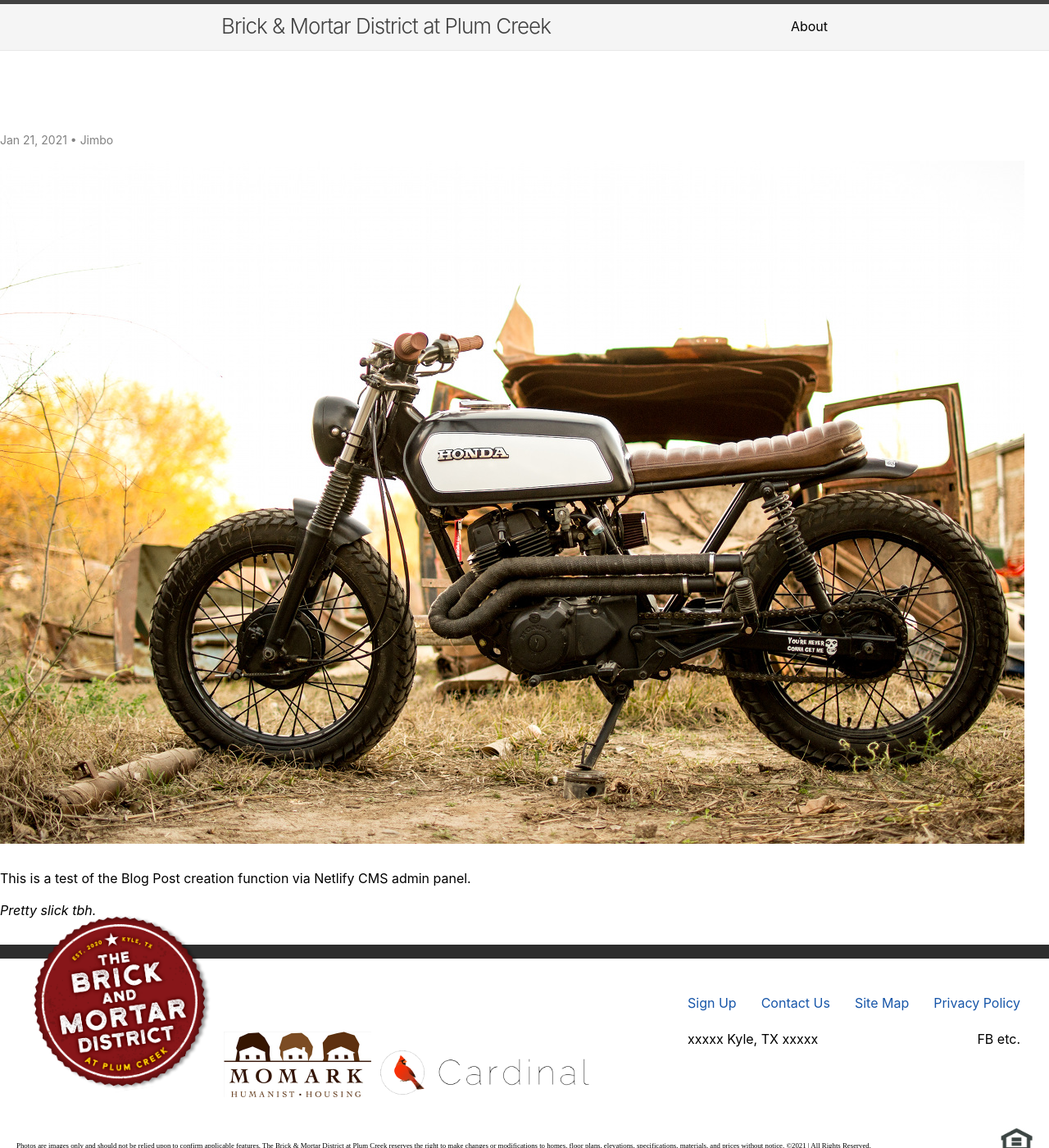
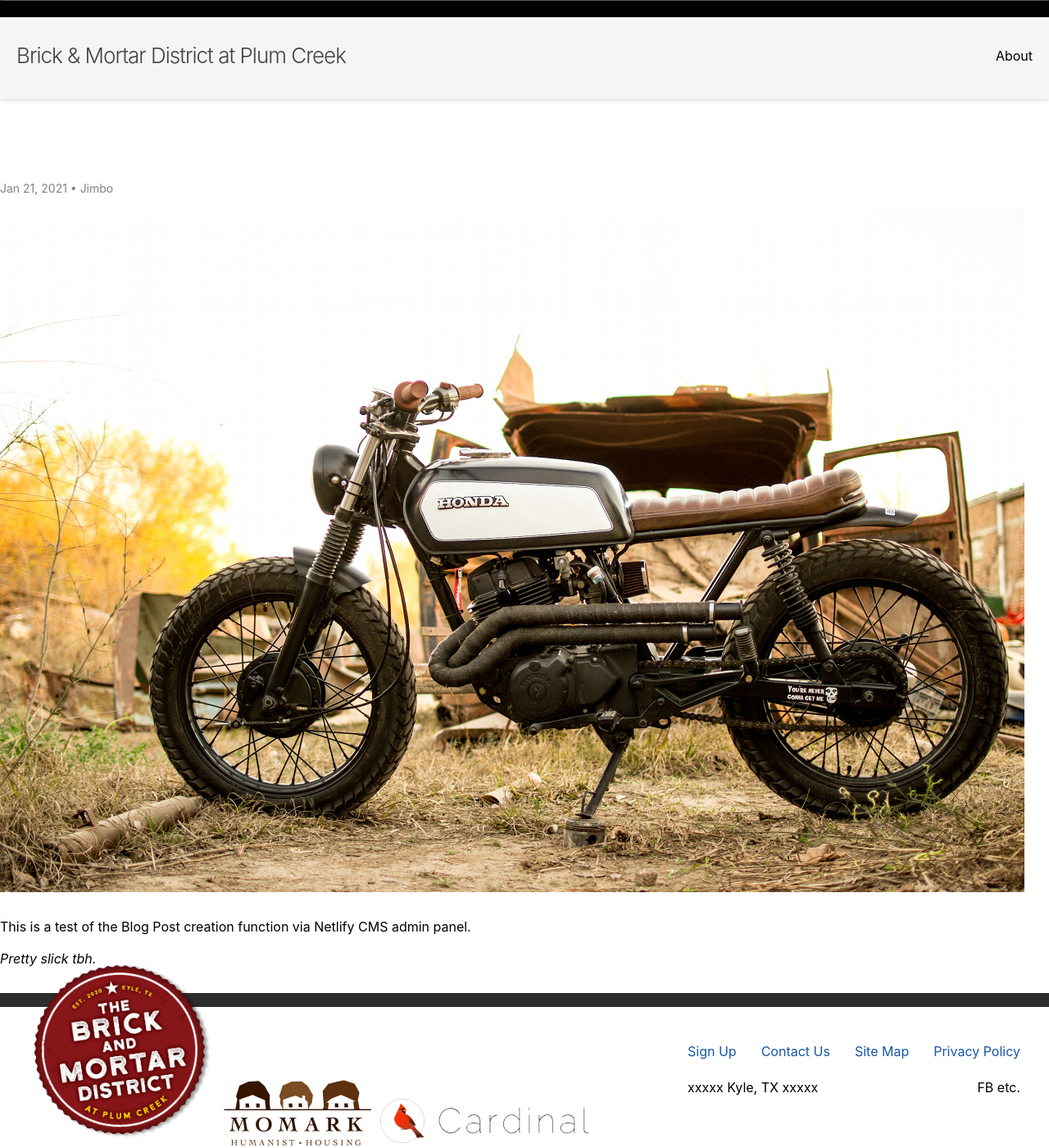
Before and after one commit to atlas-collective/lite-site, a Jekyll site: the page built from _posts/2021-01-21-test-blog-post-via-netlify-cms-admin-panel.md, in a window 1280 px wide and 1400 px high. Shown: the whole window at 82% size. Built offline with Jekyll 4.4.1, drawn with Linux system fonts in a browser that asks for light colours; some web fonts are replaced; a script that is not in the unit is left out.

```diff
--- a/_includes/head.html
+++ b/_includes/head.html
@@ -19,4 +19,8 @@
   <link rel="stylesheet" href="https://use.typekit.net/ocy6wbd.css">
   <link rel="stylesheet" href="https://use.typekit.net/gjj7gbq.css">
 
+  <link rel="stylesheet" href="{{ "/assets/animate.css" | relative_url }}" >
+
+  <script type="text/javascript" src="{{ "/assets/scripts.js" | relative_url }}" async></script>
+
 </head>
--- a/_includes/header.html
+++ b/_includes/header.html
@@ -1,8 +1,7 @@
 <!-- HEADER -->
-
+<div id="topanchor"></div>
 <header class="site-header" role="banner">
-
-  <div class="wrapper">
+  <div class="site-header-inner page-width">
     {%- assign default_paths = site.pages | map: "path" -%}
     {%- assign page_paths = site.header_pages | default: default_paths -%}
     <a class="site-title" rel="author" href="{{ "/" | relative_url }}">{{ site.title | escape }}</a>
--- /dev/null
+++ b/assets/scripts.js
@@ -0,0 +1,57 @@
+//METHOD 1
+
+// The debounce function receives our function as a parameter
+const debounce = (fn) => {
+
+  // This holds the requestAnimationFrame reference, so we can cancel it if we wish
+  let frame;
+
+  // The debounce function returns a new function that can receive a variable number of arguments
+  return (...params) => {
+
+    // If the frame variable has been defined, clear it now, and queue for next frame
+    if (frame) {
+      cancelAnimationFrame(frame);
+    }
+
+    // Queue our function call for the next frame
+    frame = requestAnimationFrame(() => {
+
+      // Call our function and pass any params we received
+      fn(...params);
+    });
+
+  }
+};
+
+
+// Reads out the scroll position and stores it in the data attribute
+// so we can use it in our stylesheets
+const storeScroll = () => {
+  document.documentElement.dataset.scroll = window.scrollY;
+}
+
+// Listen for new scroll events, here we debounce our `storeScroll` function
+document.addEventListener('scroll', debounce(storeScroll), { passive: true });
+
+// Update scroll position for first time
+storeScroll();
+
+
+
+// METHOD 2
+
+if (
+  "IntersectionObserver" in window &&
+  "IntersectionObserverEntry" in window &&
+  "intersectionRatio" in window.IntersectionObserverEntry.prototype
+) {
+let observer = new IntersectionObserver(entries => {
+  if (entries[0].boundingClientRect.y < 0) {
+    document.body.classList.add("header-not-at-top");
+  } else {
+    document.body.classList.remove("header-not-at-top");
+  }
+});
+observer.observe(document.querySelector("#topanchor"));
+}
--- a/assets/theme.css
+++ b/assets/theme.css
@@ -4,9 +4,28 @@ body {
 h2 {
 	font-family: Neuzon;
 }
-
+#topanchor {
+	height: 1px;
+	background-color: black;
+}
 .site-header {
 	background-color: #F5F5F5;
+	border-top: 20px solid black;
+	border-bottom: 0;
+	min-height: 100px;
+	position: sticky;
+	top: -60px;
+	display: flex;
+    flex-direction: column;
+    justify-content: center;
+    width: 100%;
+    box-shadow: 0px 0px 6px 0px rgb(201 201 201);
+}
+.site-header .site-header-inner {
+	height: 60px;
+	position: sticky;
+	top: 0px;
+	margin: 0;
 }
 
 .page-width {
@@ -27,6 +46,13 @@ h2 {
 	margin-bottom: 100px;
 	opacity: 0;
 }
+/* corner rendering image row */
+#corner_rendering {
+	width: 100%;
+	height: auto;
+}
+
+
 /* site rendering image row */
 #site_rendering {
 	width: 100%;
@@ -40,6 +66,15 @@ h2 {
 .who {
 	padding: 20px 20px 50px 20px;
 	position: relative;
+}
+@media only screen and (max-width: 750px) {
+	.whos {
+		grid-template-columns: 1fr 1fr;
+	}
+	.who:nth-of-type(1) {
+	    border-right-style: dotted;
+	    border-right-width: 5px;
+	}
 }
 .who:not(:last-of-type) {
     border-right-style: dotted;
@@ -87,6 +122,7 @@ h2 {
     background-size: cover;
     background-position: center center;
     position: relative;
+    overflow-x: hidden;
 }
 #lightning {
     z-index: 1;
```
